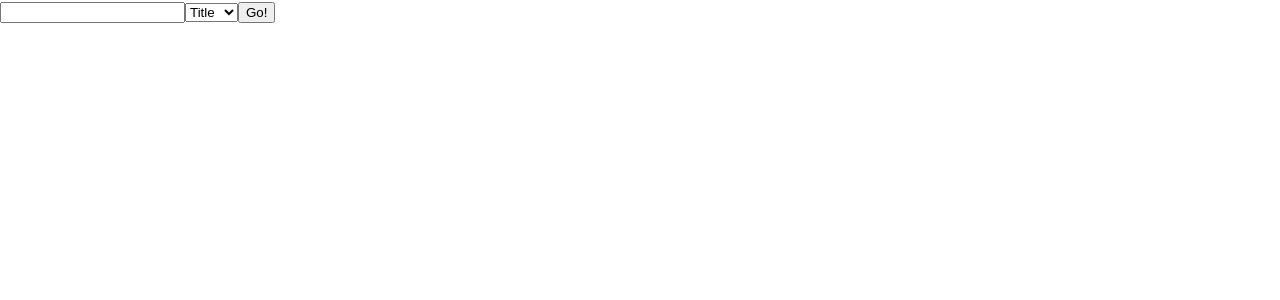
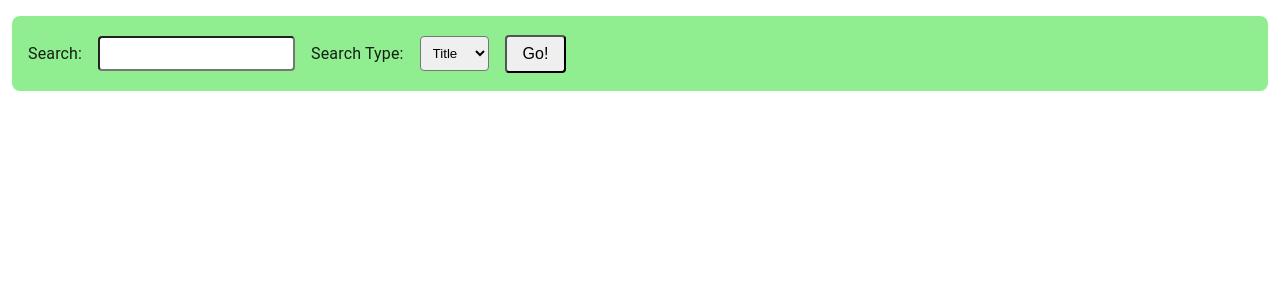
Before and after one commit to mountEvarus/crate-diggers, a React app: page / in a window 1280 px wide. Shown: the top 300 px of the page. Built offline with nearby package versions, Linux system fonts and the light colour scheme; a web font is replaced by a local one.

Commit message:
feat: style & improve search bar

```diff
--- a/package.json
+++ b/package.json
@@ -4,7 +4,7 @@
   "name": "portfolio",
   "packageManager": "yarn@3.2.1",
   "private": true,
-  "version": "0.4.0",
+  "version": "0.4.1",
   "engines": {
     "node": ">=16"
   },
--- /dev/null
+++ b/src/pages/home/search-bar/error-message/error-message.styles.ts
@@ -0,0 +1,9 @@
+import { Theme } from "@mui/material"
+import { SxProps } from "@mui/system"
+
+export function useStyles(): SxProps<Theme> {
+  return {
+    color: "red",
+    fontWeight: "bold",
+  }
+}
--- /dev/null
+++ b/src/pages/home/search-bar/error-message/error-message.tsx
@@ -0,0 +1,20 @@
+import * as React from "react"
+
+import { Box } from "@mui/material"
+
+import { useStyles } from "./error-message.styles"
+
+type Props = {
+  error: string | undefined
+}
+
+export function ErrorMessage(props: Props): JSX.Element {
+  const { error } = props
+  const styles = useStyles()
+
+  return (
+    <>
+      {error && <Box sx={styles}>{error}</Box>}
+    </>
+  )
+}
--- /dev/null
+++ b/src/pages/home/search-bar/error-message/index.ts
@@ -0,0 +1 @@
+export * from "./error-message"
--- /dev/null
+++ b/src/pages/home/search-bar/search-bar.styles.ts
@@ -0,0 +1,32 @@
+import { Theme } from "@mui/material"
+import { SxProps } from "@mui/system"
+
+type SearchBarStyles = {
+  buttonStyles: SxProps<Theme>
+  outerBoxStyles: SxProps<Theme>
+}
+
+export function useStyles(): SearchBarStyles {
+  return {
+    buttonStyles: {
+      borderRadius: "4px",
+      fontSize: "16px",
+      p: "8px 16px",
+    },
+    outerBoxStyles: {
+      alignItems: "center",
+      backgroundColor: "lightgreen",
+      borderRadius: "8px",
+      display: "flex",
+      height: "75px",
+      gap: "16px",
+      justifyContent: "flex-start",
+      m: "16px 12px",
+      p: "16px",
+      "input, select": {
+        borderRadius: "4px",
+        p: "8px",
+      },
+    },
+  }
+}
--- a/src/pages/home/search-bar/search-bar.tsx
+++ b/src/pages/home/search-bar/search-bar.tsx
@@ -1,13 +1,17 @@
 import * as React from "react"
 
-import { ErrorMessage, Field, Form, Formik } from "formik"
+import { Box } from "@mui/material"
+import { Field, Form, Formik } from "formik"
 
 import { SearchFields, SearchType  } from "@src/api"
 
+import { ErrorMessage } from "./error-message"
 import { searchBarSchema } from "./schema"
+import { useStyles } from "./search-bar.styles"
 import { useHandleSearchBarSubmit } from "./submit"
 
 export function SearchBar(): JSX.Element {
+  const { buttonStyles, outerBoxStyles } = useStyles()
   const { handleSubmit } = useHandleSearchBarSubmit()
 
   const initialValues: SearchFields = {
@@ -21,18 +25,26 @@ export function SearchBar(): JSX.Element {
       onSubmit={handleSubmit}
       validationSchema={searchBarSchema}
     >
-      {({ isSubmitting }) => {
+      {({ errors, isSubmitting }) => {
         return (
-          <Form>
-            <ErrorMessage name="search" component="div" />
+          <Box component={Form} sx={outerBoxStyles}>
+            <label htmlFor="search">Search:</label>
             <Field name="search" />
-            <ErrorMessage name="type" component="div" />
+            <label htmlFor="type">Search Type:</label>
             <Field as="select" name="type">
               <option value={SearchType.Title}>Title</option>
               <option value={SearchType.Artist}>Artist</option>
             </Field>
-            <button disabled={isSubmitting} type="submit">Go!</button>
-          </Form>
+            <Box
+              component="button"
+              disabled={isSubmitting}
+              sx={buttonStyles}
+              type="submit">
+              Go!
+            </Box>
+            <ErrorMessage error={errors.search} />
+            <ErrorMessage error={errors.type} />
+          </Box>
         )
       }}
     </Formik>
```
